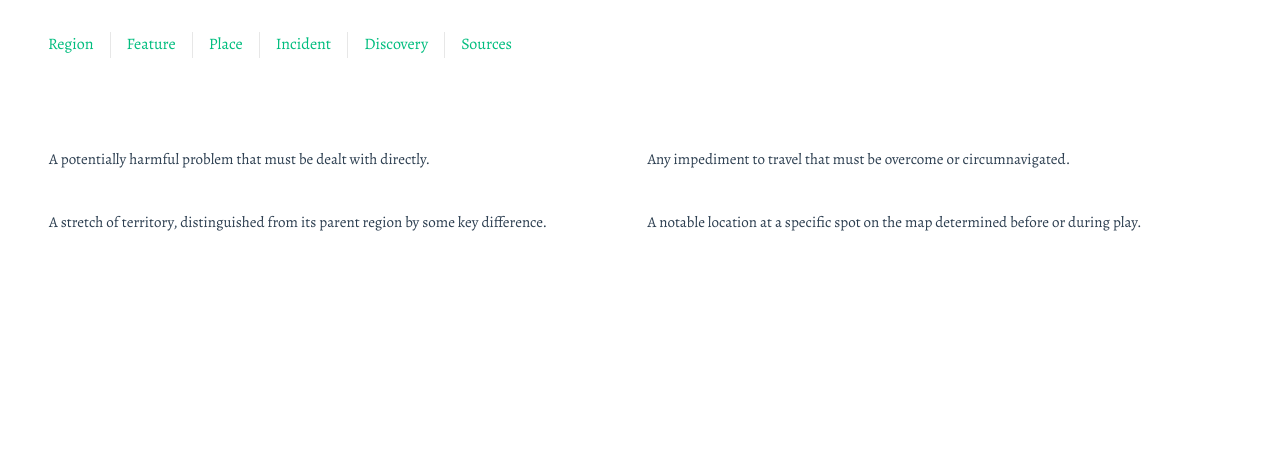
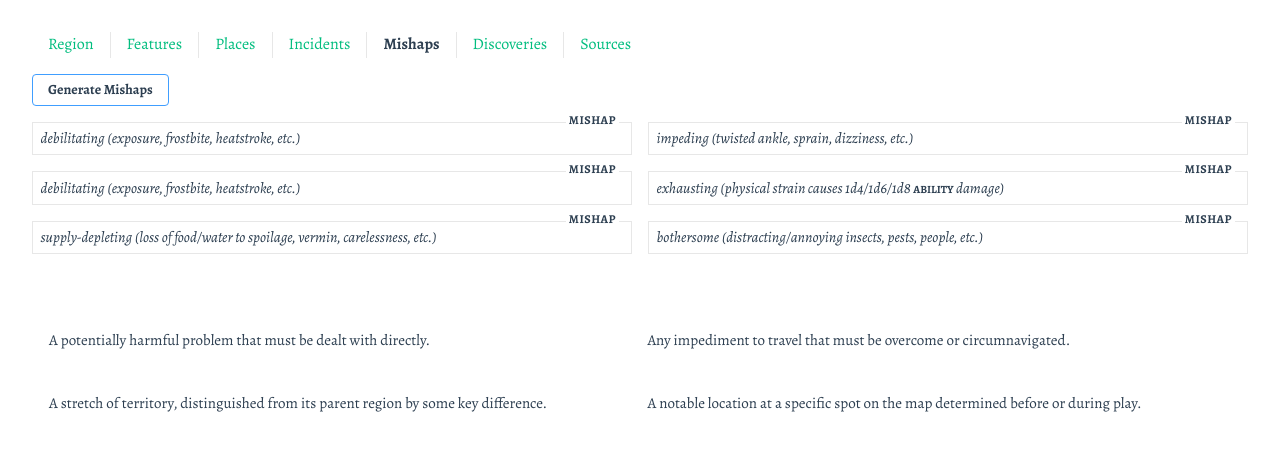
Before and after one commit to morgdalaine/west-marches, a Vue app: page /mishap in a window 1280 px wide. Shown: the top 450 px of the page. Built offline with nearby package versions, Linux system fonts and the light colour scheme; a web font is replaced by a local one.

Commit message:
show more each page

```diff
--- a/src/App.vue
+++ b/src/App.vue
@@ -3,10 +3,11 @@
     <div class="wrapper">
       <nav>
         <RouterLink to="/">Region</RouterLink>
-        <RouterLink to="/feature">Feature</RouterLink>
-        <RouterLink to="/place">Place</RouterLink>
-        <RouterLink to="/incident">Incident</RouterLink>
-        <RouterLink to="/discovery">Discovery</RouterLink>
+        <RouterLink to="/feature">Features</RouterLink>
+        <RouterLink to="/place">Places</RouterLink>
+        <RouterLink to="/incident">Incidents</RouterLink>
+        <RouterLink to="/mishap">Mishaps</RouterLink>
+        <RouterLink to="/discovery">Discoveries</RouterLink>
         <RouterLink to="/sources">Sources</RouterLink>
       </nav>
 
--- a/src/components/IncidentCard.vue
+++ b/src/components/IncidentCard.vue
@@ -20,6 +20,10 @@ const props = defineProps({
     type: String,
     required: true,
   },
+  forceEvent: {
+    type: String,
+    required: false,
+  },
 });
 
 const category: Ref<string> = ref('');
@@ -27,7 +31,7 @@ const subcategory: Ref<string> = ref('');
 const incident: Ref<string> = ref('');
 
 const generateIncident = () => {
-  const array = getIncident(props.table as IncidentCategory);
+  const array = getIncident(props.table as IncidentCategory, props.forceEvent);
   category.value = array.shift() ?? '';
   subcategory.value = array.shift() ?? '';
   incident.value = transformHTML(array.shift() ?? '');
--- a/src/enums/incidents/incidents.ts
+++ b/src/enums/incidents/incidents.ts
@@ -60,8 +60,10 @@ export const INCIDENT_DUNGEON: string[] = [
   'mishap',
 ];
 
-export const getIncident = (category: IncidentCategory): string[] => {
-  const event = (() => {
+export const getIncident = (category: IncidentCategory, forceEvent = ''): string[] => {
+  const event =
+    forceEvent ||
+    (() => {
       switch (category) {
         case IncidentCategoryEnum.SETTLEMENT:
           return dieArray(INCIDENT_SETTLEMENT);
--- a/src/router/index.ts
+++ b/src/router/index.ts
@@ -36,6 +36,11 @@ const router = createRouter({
       name: 'incident',
       component: () => import('../views/IncidentView.vue'),
     },
+    {
+      path: '/mishap',
+      name: 'mishap',
+      component: () => import('../views/MishapView.vue'),
+    },
   ],
 });
 
--- a/src/views/DiscoveryView.vue
+++ b/src/views/DiscoveryView.vue
@@ -6,7 +6,14 @@
     <br />
     <br />
 
-    <DiscoveryCard :key="uuid" />
+    <div class="discovery__list">
+      <div v-for="n in 6"
+           :key="n + uuid">
+
+        <DiscoveryCard :key="uuid" />
+      </div>
+    </div>
+
   </div>
 </template>
 
@@ -28,5 +35,12 @@ onMounted(() => generateDiscovery());
 
 .discovery {
   font-family: "Alegreya", serif;
+
+  &__list {
+    display: grid;
+    grid-template-columns: repeat(2, 1fr);
+    gap: 1rem;
+    margin: 1rem 0;
+  }
 }
 </style>
--- a/src/views/FeatureView.vue
+++ b/src/views/FeatureView.vue
@@ -14,8 +14,15 @@
     <br />
     <br />
 
-    <FeatureCard :safety="safety"
-                 :key="uuid" />
+    <div class="feature__list">
+      <div v-for="n in 6"
+           :key="n + uuid">
+
+        <FeatureCard :safety="safety"
+                     :key="uuid" />
+      </div>
+    </div>
+
   </div>
 </template>
 
@@ -39,5 +46,12 @@ onMounted(() => generateFeature(safety.value));
 
 .feature {
   font-family: "Alegreya", serif;
+
+  &__list {
+    display: grid;
+    grid-template-columns: repeat(2, 1fr);
+    gap: 1rem;
+    margin: 1rem 0;
+  }
 }
 </style>
--- a/src/views/IncidentView.vue
+++ b/src/views/IncidentView.vue
@@ -10,8 +10,14 @@
     <br />
     <h2 class="incident__table">{{ table }}</h2>
 
-    <IncidentCard :table="table"
-                  :key="uuid" />
+    <div class="incident__list">
+      <div v-for="n in 6"
+           :key="n + uuid">
+
+        <IncidentCard :table="table"
+                      :key="uuid" />
+      </div>
+    </div>
   </div>
 </template>
 
@@ -43,5 +49,12 @@ onMounted(() => generateIncidents(IncidentCategoryEnum.SETTLEMENT));
     letter-spacing: 2px;
     color: var(--color-text);
   }
+
+  &__list {
+    display: grid;
+    grid-template-columns: repeat(2, 1fr);
+    gap: 1rem;
+    margin: 1rem 0;
+  }
 }
 </style>
--- /dev/null
+++ b/src/views/MishapView.vue
@@ -0,0 +1,50 @@
+<template>
+  <div class="mishap">
+
+    <el-button type="primary"
+               @click="generateMishap()">Generate Mishaps</el-button>
+    <br>
+
+    <div class="mishap__list">
+      <div v-for="n in 6"
+           :key="n + uuid">
+
+        <IncidentCard :table="IncidentCategoryEnum.SETTLEMENT"
+                      :forceEvent="IncidentEnum.MISHAP"
+                      :key="uuid" />
+      </div>
+    </div>
+
+  </div>
+</template>
+
+<script setup lang="ts">
+import IncidentCard from '@/components/IncidentCard.vue';
+import { IncidentCategoryEnum, IncidentEnum } from '@/enums/incidents/incidents';
+import { ElButton } from 'element-plus';
+import { onMounted, ref } from 'vue';
+
+const uuid = ref(0);
+
+const generateMishap = () => {
+  uuid.value = new Date().getMilliseconds();
+};
+
+
+onMounted(() => generateMishap());
+</script>
+
+<style scoped lang="scss">
+@use "../scss/vars.scss" as vars;
+
+.mishap {
+  font-family: "Alegreya", serif;
+
+  &__list {
+    display: grid;
+    grid-template-columns: repeat(2, 1fr);
+    gap: 1rem;
+    margin: 1rem 0;
+  }
+}
+</style>
```
Lines whose indentation alone changed are shown as unchanged.
